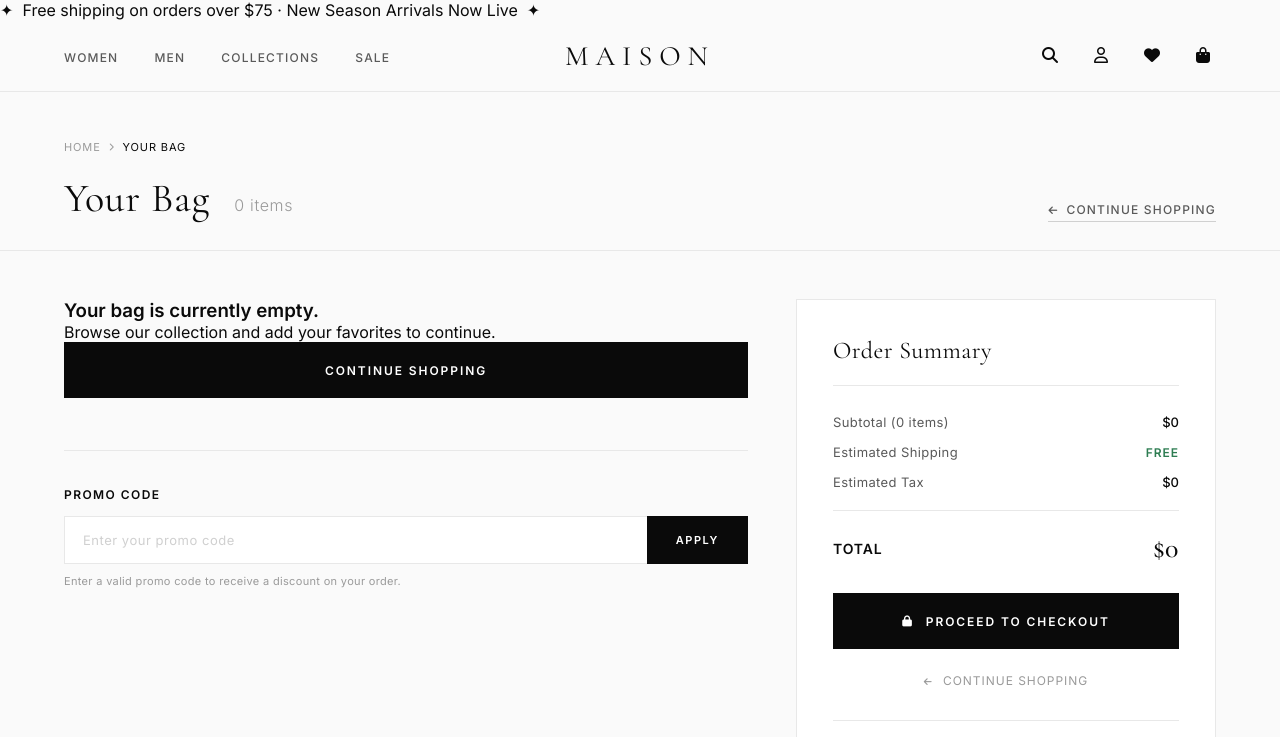
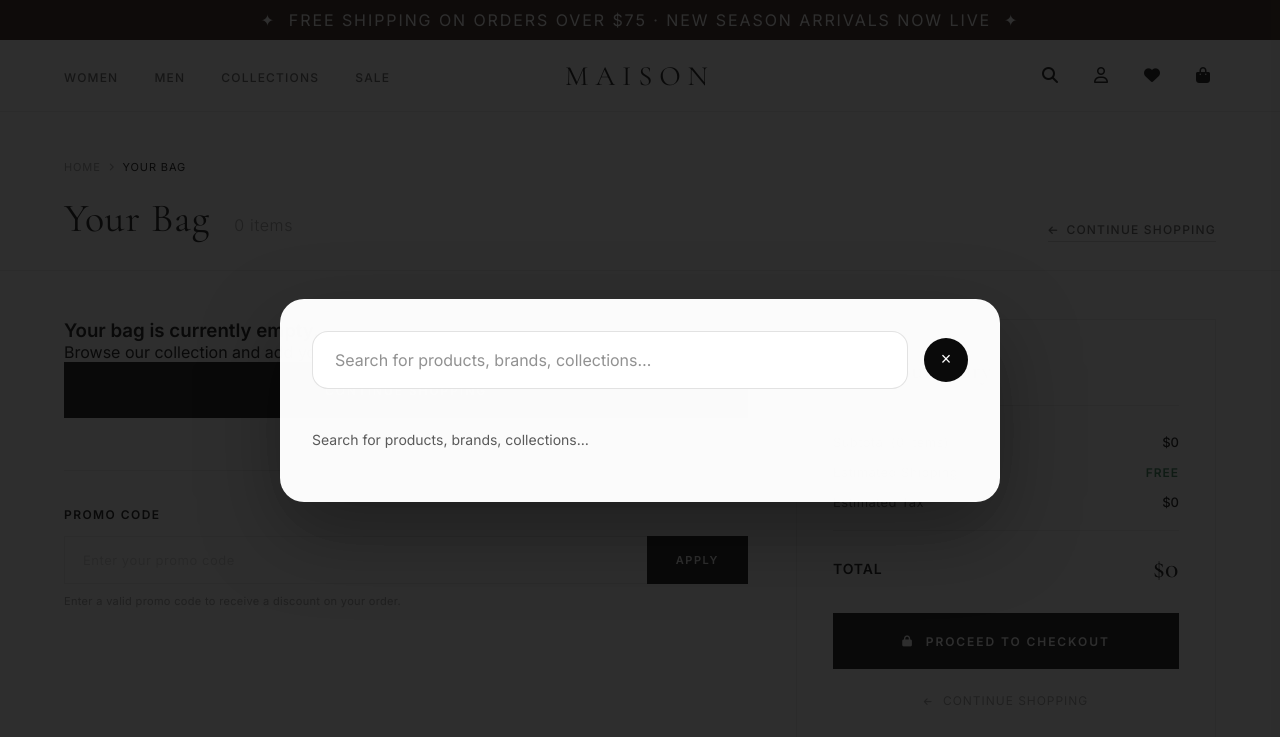
Before and after one commit to Priya-Sri24/ecom, a plain HTML site: page Shopping Cart.html in a window 1280 px wide. Both pictures are taken after a click on the button 1050 px from the left and 55 px from the top of the page. Shown: the top 737 px of the page. Drawn offline with nearby package versions, Linux system fonts and the light colour scheme.

Commit message:
new update

```diff
--- a/Shopping Cart.html
+++ b/Shopping Cart.html
@@ -7,6 +7,7 @@
   <link href="https://fonts.googleapis.com/css2?family=Cormorant+Garamond:ital,wght@0,300;0,400;0,500;0,600;1,300;1,400;1,500&amp;family=Inter:wght@300;400;500;600&amp;display=swap" rel="stylesheet">
   <link href="https://cdnjs.cloudflare.com/ajax/libs/font-awesome/6.7.2/css/all.min.css" rel="stylesheet">
     <link rel="stylesheet" href="assets/css/shopping-cart.css">
+    <link rel="stylesheet" href="assets/css/search.css">
 </head>
 <body>
 
@@ -30,7 +31,7 @@
       <button class="nav-menu-btn" aria-label="Toggle navigation" aria-expanded="false">
         <i class="fas fa-bars"></i>
       </button>
-      <button class="nav-action-btn" aria-label="Search"><i class="fas fa-search"></i></button>
+      <button class="nav-action-btn" aria-label="Search" onclick="openSearchOverlay()"><i class="fas fa-search"></i></button>
       <button class="nav-action-btn" aria-label="Account"><i class="far fa-user"></i></button>
       <button class="nav-action-btn" aria-label="Wishlist" onclick="location.href='wishlist.html'" style="position:relative">
         <i class="fas fa-heart"></i>
@@ -290,8 +291,18 @@
     </div>
   </footer>
 
+  <div id="searchOverlay">
+    <div class="search-panel" role="dialog" aria-modal="true" aria-labelledby="searchLabel">
+      <div class="search-panel-top">
+        <input type="search" class="search-input" placeholder="Search for products, brands, collections…" aria-label="Search products" oninput="handleSearchInput(event)">
+        <button type="button" class="search-close-btn" aria-label="Close search" onclick="closeSearchOverlay()">×</button>
+      </div>
+      <div class="search-results" id="searchResults"></div>
+    </div>
+  </div>
+
     <script src="assets/js/shop-state.js"></script>
     <script src="assets/js/shopping-cart.js"></script>
-
+    <script src="assets/js/search.js"></script>
 
 </body></html>
--- a/assets/css/checkout.css
+++ b/assets/css/checkout.css
@@ -34,8 +34,20 @@ img, picture, video, svg {
 button, input, select, textarea {
   min-width: 0;
 }
-      justify-content: space-between;
-    }
+
+.announcement-bar {
+  background: #2C1810;
+  color: #FFFFFF;
+  font-weight: 400;
+  letter-spacing: 0.12em;
+  text-transform: uppercase;
+  padding: 10px 24px;
+  text-align: center;
+}
+.announcement-bar span {
+  color: #FFFFFF;
+  font-weight: 500;
+}
 
     .checkout-logo {
       font-family: 'Cormorant Garamond', serif;
--- a/assets/css/homepage.css
+++ b/assets/css/homepage.css
@@ -32,15 +32,18 @@ button, input, select, textarea {
   min-width: 0;
 }
 
-/* FIX 1: Added missing .announcement-bar selector for orphaned properties */
 .announcement-bar {
+      background: #2C1810;
+      color: #FFFFFF;
       font-weight: 400;
       letter-spacing: 0.12em;
       text-transform: uppercase;
       position: relative;
+      padding: 10px 24px;
+      text-align: center;
     }
     .announcement-bar span {
-      color: var(--gold);
+      color: #FFFFFF;
       font-weight: 500;
     }
 
--- a/assets/css/product-detail.css
+++ b/assets/css/product-detail.css
@@ -31,13 +31,22 @@ img, picture, video, svg {
 button, input, select, textarea {
   min-width: 0;
 }
-      font-weight: 400;
-      letter-spacing: 0.12em;
-      text-transform: uppercase;
-    }
-    .announcement-bar span { color: var(--gold); font-weight: 500; }
 
-    /* ── Navigation ── */
+.announcement-bar {
+  background: #2C1810;
+  color: #FFFFFF;
+  font-weight: 400;
+  letter-spacing: 0.12em;
+  text-transform: uppercase;
+  padding: 10px 24px;
+  text-align: center;
+}
+.announcement-bar span {
+  color: #FFFFFF;
+  font-weight: 500;
+}
+
+/* ── Navigation ── */
     .nav {
       position: sticky;
       top: 0;
--- a/assets/css/product-listing.css
+++ b/assets/css/product-listing.css
@@ -31,13 +31,22 @@ img, picture, video, svg {
 button, input, select, textarea {
   min-width: 0;
 }
-      font-weight: 400;
-      letter-spacing: 0.12em;
-      text-transform: uppercase;
-    }
-    .announcement-bar span { color: var(--gold); font-weight: 500; }
 
-    /* ── Navigation ── */
+.announcement-bar {
+  background: #2C1810;
+  color: #FFFFFF;
+  font-weight: 400;
+  letter-spacing: 0.12em;
+  text-transform: uppercase;
+  padding: 10px 24px;
+  text-align: center;
+}
+.announcement-bar span {
+  color: #FFFFFF;
+  font-weight: 500;
+}
+
+/* ── Navigation ── */
     .nav {
       position: sticky;
       top: 0;
--- /dev/null
+++ b/assets/css/profile.css
@@ -0,0 +1,228 @@
+*, *::before, *::after { box-sizing: border-box; margin: 0; padding: 0; }
+
+:root {
+  --black: #0A0A0A;
+  --gold: #C9A96E;
+  --gold-light: #dfc18e;
+  --bg: #FAFAFA;
+  --gray-100: #F5F5F5;
+  --gray-200: #E8E8E8;
+  --gray-300: #D0D0D0;
+  --gray-500: #9A9A9A;
+  --gray-700: #5A5A5A;
+  --white: #FFFFFF;
+}
+
+html { scroll-behavior: smooth; }
+
+body {
+  font-family: 'Inter', sans-serif;
+  background: var(--bg);
+  color: var(--black);
+  min-height: 100vh;
+}
+
+img, picture, video, svg {
+  max-width: 100%;
+  height: auto;
+  display: block;
+}
+
+button, input, select, textarea { min-width: 0; }
+
+.announcement-bar {
+  background: #2C1810;
+  color: #FFFFFF;
+  font-weight: 400;
+  letter-spacing: 0.12em;
+  text-transform: uppercase;
+  padding: 10px 24px;
+  text-align: center;
+}
+
+.nav {
+  position: sticky;
+  top: 0;
+  z-index: 100;
+  background: var(--white);
+  border-bottom: 1px solid var(--gray-200);
+  padding: 0 32px;
+  height: 72px;
+  display: flex;
+  align-items: center;
+  justify-content: space-between;
+}
+
+.nav-links { display: flex; gap: 32px; list-style: none; margin: 0; padding: 0; }
+.nav-links a {
+  font-size: 12px;
+  font-weight: 500;
+  letter-spacing: 0.12em;
+  text-transform: uppercase;
+  color: var(--gray-700);
+  text-decoration: none;
+  transition: color 0.2s ease;
+}
+.nav-links a:hover { color: var(--black); }
+
+.nav-logo {
+  font-family: 'Cormorant Garamond', serif;
+  font-size: 28px;
+  font-weight: 400;
+  letter-spacing: 0.25em;
+  text-transform: uppercase;
+  color: var(--black);
+  text-decoration: none;
+}
+
+.nav-actions { display: flex; align-items: center; gap: 16px; }
+.nav-action-btn { background: none; border: none; cursor: pointer; color: var(--black); font-size: 16px; padding: 8px; border-radius: 4px; }
+.nav-action-btn:hover { color: var(--gold); }
+
+.page-wrapper { max-width: 1200px; margin: 0 auto; padding: 32px 32px 80px; }
+
+.page-header { margin-bottom: 32px; }
+.page-title { font-family: 'Cormorant Garamond', serif; font-size: 42px; font-weight: 400; margin-bottom: 8px; }
+.page-subtitle { font-size: 14px; color: var(--gray-500); letter-spacing: 0.04em; }
+
+.account-layout { display: grid; grid-template-columns: 280px 1fr; gap: 32px; }
+
+.account-sidebar {
+  background: var(--white);
+  border: 1px solid var(--gray-200);
+  border-radius: 20px;
+  padding: 28px;
+  box-shadow: 0 12px 40px rgba(0,0,0,0.05);
+}
+
+.account-nav {
+  list-style: none;
+  padding: 0;
+  margin: 0;
+  display: grid;
+  gap: 10px;
+}
+
+.account-nav li {
+  border-radius: 14px;
+  overflow: hidden;
+}
+
+.account-nav a {
+  display: block;
+  padding: 14px 18px;
+  text-decoration: none;
+  color: var(--gray-700);
+  font-size: 13px;
+  font-weight: 500;
+  letter-spacing: 0.08em;
+  text-transform: uppercase;
+  transition: background 0.2s ease, color 0.2s ease;
+}
+
+.account-nav a:hover,
+.account-nav a.active {
+  background: var(--gold);
+  color: var(--white);
+}
+
+.profile-main {
+  display: flex;
+  flex-direction: column;
+  gap: 28px;
+}
+
+.profile-card {
+  background: var(--white);
+  border: 1px solid var(--gray-200);
+  border-radius: 20px;
+  padding: 32px;
+  box-shadow: 0 12px 32px rgba(0,0,0,0.05);
+}
+
+.profile-card h2 {
+  font-family: 'Cormorant Garamond', serif;
+  font-size: 28px;
+  font-weight: 400;
+  margin-bottom: 14px;
+}
+
+.profile-card p {
+  font-size: 14px;
+  color: var(--gray-700);
+  line-height: 1.75;
+}
+
+.order-history-table {
+  width: 100%;
+  border-collapse: collapse;
+  margin-top: 18px;
+}
+
+.order-history-table th,
+.order-history-table td {
+  padding: 18px 16px;
+  text-align: left;
+  border-bottom: 1px solid var(--gray-200);
+  font-size: 13px;
+}
+
+.order-history-table th {
+  color: var(--gray-500);
+  text-transform: uppercase;
+  letter-spacing: 0.08em;
+  font-weight: 600;
+}
+
+.order-history-table tbody tr:hover { background: var(--gray-100); }
+
+.status-badge {
+  display: inline-flex;
+  align-items: center;
+  justify-content: center;
+  min-width: 84px;
+  padding: 8px 12px;
+  border-radius: 999px;
+  font-size: 11px;
+  font-weight: 700;
+  letter-spacing: 0.08em;
+  text-transform: uppercase;
+}
+
+.status-completed { background: rgba(201,169,110,0.14); color: var(--black); }
+.status-processing { background: rgba(10,10,10,0.08); color: var(--black); }
+.status-cancelled { background: rgba(184,64,64,0.12); color: #b84040; }
+
+.view-details-link {
+  color: var(--black);
+  text-decoration: none;
+  font-weight: 600;
+}
+
+.view-details-link:hover { color: var(--gold); }
+
+.footer {
+  background: var(--white);
+  border-top: 1px solid var(--gray-200);
+}
+
+.footer-bottom {
+  padding: 24px 32px;
+  display: flex;
+  justify-content: center;
+  color: var(--gray-500);
+  font-size: 12px;
+}
+
+@media (max-width: 960px) {
+  .account-layout { grid-template-columns: 1fr; }
+}
+
+@media (max-width: 680px) {
+  .page-wrapper { padding: 24px 20px 60px; }
+  .nav { padding: 0 20px; }
+  .account-sidebar { padding: 22px; }
+  .profile-card { padding: 24px; }
+  .order-history-table th,
+  .order-history-table td { padding: 14px 12px; }
+}
--- /dev/null
+++ b/assets/css/search.css
@@ -0,0 +1,85 @@
+#searchOverlay {
+  display: none;
+  position: fixed;
+  inset: 0;
+  background: rgba(10, 10, 10, 0.85);
+  z-index: 9999;
+  align-items: center;
+  justify-content: center;
+  padding: 24px;
+}
+
+body.search-open {
+  overflow: hidden;
+}
+
+.search-panel {
+  width: min(100%, 720px);
+  background: rgba(255, 255, 255, 0.98);
+  border-radius: 24px;
+  padding: 32px;
+  box-shadow: 0 30px 80px rgba(0, 0, 0, 0.35);
+}
+
+.search-panel-top {
+  display: flex;
+  align-items: center;
+  gap: 16px;
+  margin-bottom: 20px;
+}
+
+.search-input {
+  flex: 1;
+  min-width: 0;
+  padding: 18px 22px;
+  border: 1px solid rgba(16, 16, 16, 0.12);
+  border-radius: 16px;
+  outline: none;
+  font-size: 16px;
+  font-family: 'Inter', sans-serif;
+  color: #0A0A0A;
+}
+
+.search-input::placeholder {
+  color: rgba(10, 10, 10, 0.45);
+}
+
+.search-close-btn {
+  width: 44px;
+  height: 44px;
+  border: none;
+  border-radius: 50%;
+  background: #0A0A0A;
+  color: #FFFFFF;
+  font-size: 18px;
+  cursor: pointer;
+}
+
+.search-results {
+  display: grid;
+  gap: 12px;
+}
+
+.search-result-item {
+  width: 100%;
+  padding: 18px 22px;
+  text-align: left;
+  border-radius: 16px;
+  border: 1px solid rgba(10, 10, 10, 0.1);
+  background: #FFFFFF;
+  color: #0A0A0A;
+  font-family: 'Inter', sans-serif;
+  font-size: 14px;
+  cursor: pointer;
+}
+
+.search-result-item:hover {
+  background: var(--gray-100);
+}
+
+.search-empty {
+  margin: 0;
+  font-size: 14px;
+  color: var(--gray-700);
+  padding: 22px 0;
+}
--- a/assets/css/shopping-cart.css
+++ b/assets/css/shopping-cart.css
@@ -32,12 +32,22 @@ img, picture, video, svg {
 button, input, select, textarea {
   min-width: 0;
 }
-      letter-spacing: 0.12em;
-      text-transform: uppercase;
-    }
-    .announcement-bar span { color: var(--gold); font-weight: 500; }
 
-    /* ── Navigation ── */
+.announcement-bar {
+  background: #2C1810;
+  color: #FFFFFF;
+  font-weight: 400;
+  letter-spacing: 0.12em;
+  text-transform: uppercase;
+  padding: 10px 24px;
+  text-align: center;
+}
+.announcement-bar span {
+  color: #FFFFFF;
+  font-weight: 500;
+}
+
+/* ── Navigation ── */
     .nav {
       position: sticky;
       top: 0;
--- /dev/null
+++ b/assets/js/search.js
@@ -0,0 +1,62 @@
+const maisonSearchProducts = [
+  'Silk Charmeuse Slip Dress',
+  'Double-Breasted Tailored Blazer',
+  'Cabas Market Leather Tote',
+  'High-Waist Wide-Leg Trousers',
+  'Fluid Silk Cowl-Neck Maxi Dress',
+  'Linen A-Line Midi Dress',
+  'Crepe Wrap Midi Dress',
+  'Silk Bias-Cut Slip Dress',
+  'Double-Breasted Blazer Mini Dress',
+  'Floral Smocked Maxi Dress',
+  'Ribbed Knit Turtleneck Mini Dress',
+  'Chiffon Flutter-Sleeve Midi Dress',
+  'Wool Crepe Column Midi Dress'
+];
+
+function openSearchOverlay() {
+  document.body.classList.add('search-open');
+  const overlay = document.getElementById('searchOverlay');
+  if (overlay) {
+    overlay.style.display = 'flex';
+    const input = overlay.querySelector('.search-input');
+    if (input) {
+      input.value = '';
+      input.focus();
+      renderSearchResults('');
+    }
+  }
+}
+
+function closeSearchOverlay() {
+  document.body.classList.remove('search-open');
+  const overlay = document.getElementById('searchOverlay');
+  if (overlay) {
+    overlay.style.display = 'none';
+  }
+}
+
+function renderSearchResults(query) {
+  const results = document.getElementById('searchResults');
+  if (!results) return;
+  const normalized = query.trim().toLowerCase();
+  const matches = normalized
+    ? maisonSearchProducts.filter(name => name.toLowerCase().includes(normalized)).slice(0, 6)
+    : [];
+
+  results.innerHTML = matches.length
+    ? matches.map(name => `<button type="button" class="search-result-item">${name}</button>`).join('')
+    : `<p class="search-empty">${query ? 'No results found.' : 'Search for products, brands, collections…'}</p>`;
+}
+
+function handleSearchInput(event) {
+  renderSearchResults(event.target.value);
+}
+
+function handleSearchKeydown(event) {
+  if (event.key === 'Escape') {
+    closeSearchOverlay();
+  }
+}
+
+window.addEventListener('keydown', handleSearchKeydown);
```
Also changed, not shown: Homepage.html (+12 -1 lines), Product Detail.html (+12 -1 lines), Product Listing.html (+13 -1 lines), Profile.html (added, +124 -0 lines), wishlist.html (+13 -1 lines).
